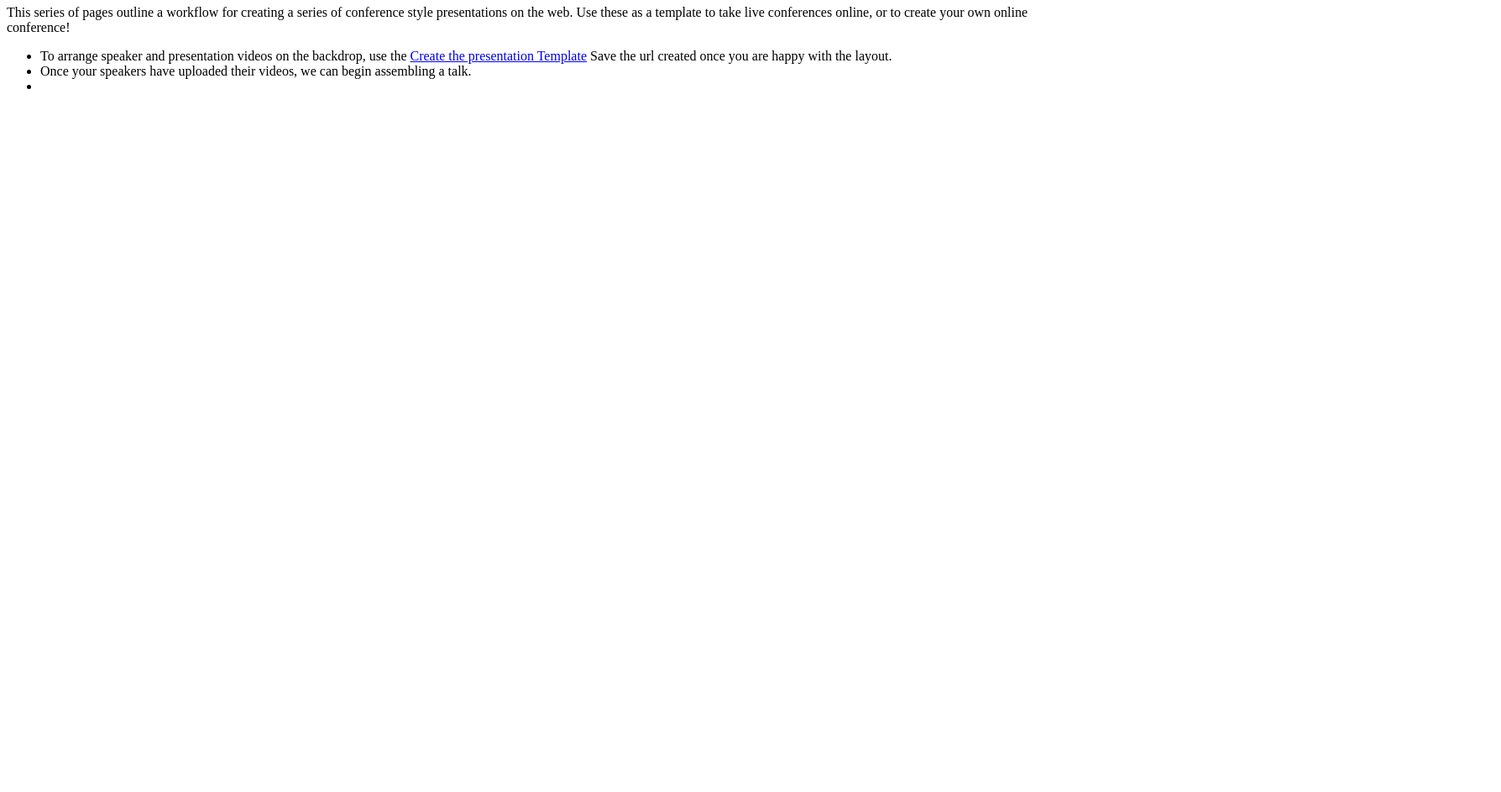
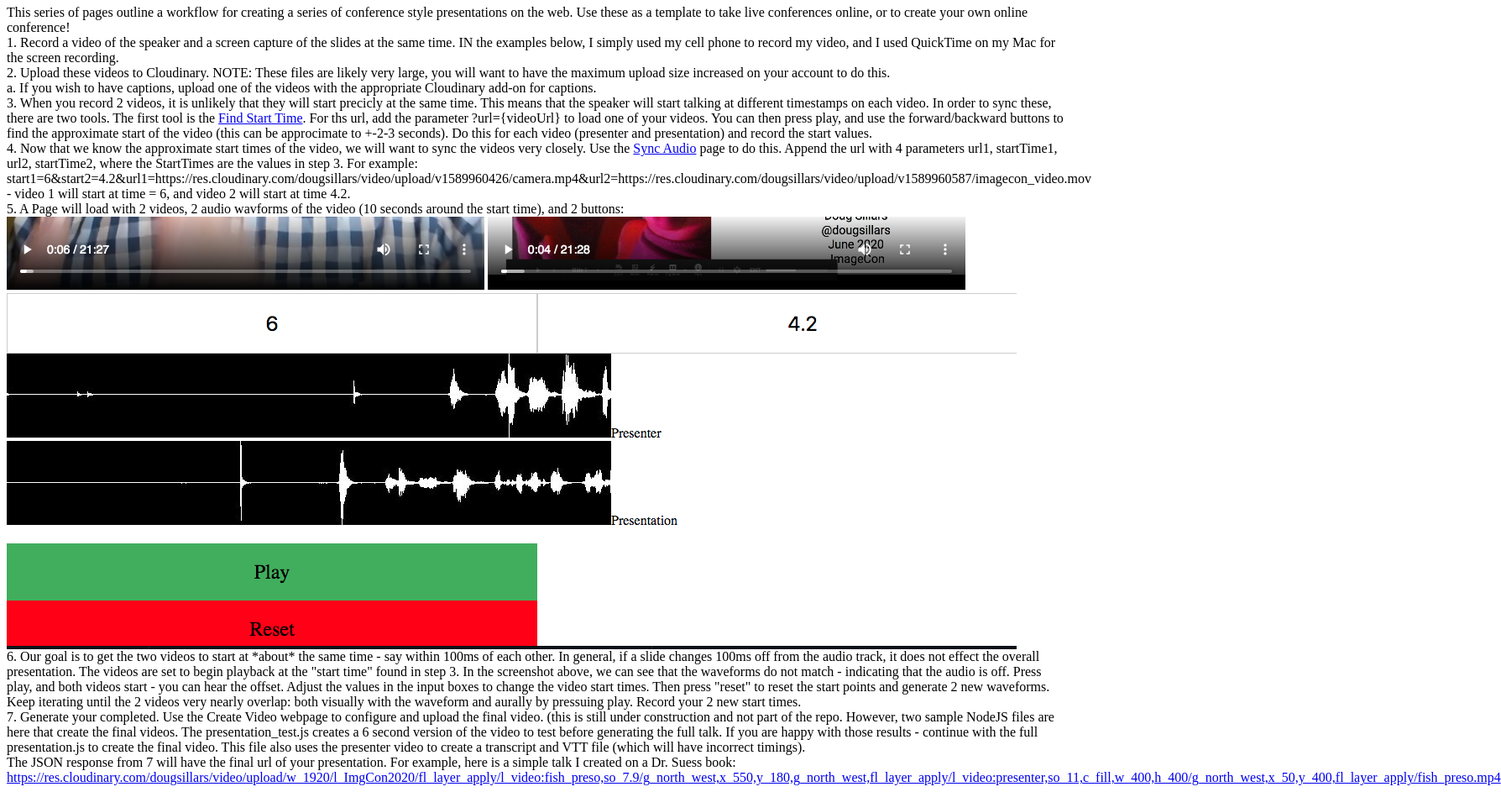
Before and after one commit to dougsillars/conferenceVideos, a website: page index.html in a window 1280 px wide. Shown: the part 60-1003 px from the top of the page at 84% size, 1788 px wide, since content can reach past the window. Before the commit the page ends 800 px from the top, so only its background shows below. Drawn offline with Linux system fonts and the light colour scheme.

Commit message:
index and images

```diff
--- a/index.html
+++ b/index.html
@@ -7,18 +7,36 @@
     <br />
 
     <div>
-      <ul>
-        <li>
-          To arrange speaker and presentation videos on the backdrop, use the
-          <a href="templateCreator.html">Create the presentation Template</a>
-          Save the url created once you are happy with the layout.
-        </li>
-        <li>
-          Once your speakers have uploaded their videos, we can begin assembling
-          a talk.
-        </li>
-        <li></li>
-      </ul>
+
+	<div> 1. Record a video of the speaker and a screen capture of the slides at the same time.  IN the examples below, I simply used my cell phone to record my video, and I used QuickTime on my Mac for the screen recording.
+    </div>
+	<div>
+	 2. Upload these videos to Cloudinary.  NOTE: These files are likely very large, you will want to have the maximum upload size increased on your account to do this.
+    </div>
+	<div>
+	  a. If you wish to have captions, upload one of the videos with the appropriate Cloudinary add-on for captions.
+  </div>
+<div>
+	 3. When you record 2 videos, it is unlikely that they will start precicly at the same time.  This means that the speaker will start talking at different timestamps on each video.  In order to sync these, there are two tools.  The first tool is the <a href = "startTime.html">Find Start Time</a>.  For ths url, add the parameter ?url={videoUrl} to load one of your videos.  You can then press play, and use the forward/backward buttons to find the approximate start of the video (this can be approcimate to +-2-3 seconds).  Do this for each video (presenter and presentation) and record the start values.
+     </div>
+ 	<div>
+	 4. Now that we know the approximate start times of the video, we will want to sync the videos very closely. Use the <a href = "syncTime.html">Sync Audio</a> page to do this. Append the url with 4 parameters url1, startTime1, url2, startTime2, where the StartTimes are the values in step 3.  For example: start1=6&start2=4.2&url1=https://res.cloudinary.com/dougsillars/video/upload/v1589960426/camera.mp4&url2=https://res.cloudinary.com/dougsillars/video/upload/v1589960587/imagecon_video.mov - video 1 will start at time = 6, and video 2 will start at time 4.2.
+     </div>
+ 	<div>
+	 5. A Page will load with 2 videos, 2 audio wavforms of the video (10 seconds around the start time), and 2 buttons:
+	 <img src = "syncTime.png">
+     </div>
+ 	<div>
+
+	 6. Our goal is to get the two videos to start at *about* the same time - say within 100ms of each other. In general, if a slide changes 100ms off from the audio track, it does not effect the overall presentation.  The videos are set to begin playback at the "start time" found in step 3.  In the screenshot above, we can see that the waveforms do not match - indicating that the audio is off.  Press play, and both videos start - you can hear the offset.  Adjust the values in the input boxes to change the video start times.  Then press "reset" to reset the start points and generate 2 new waveforms.  Keep iterating until the 2 videos very nearly overlap: both visually with the waveform and aurally by pressuing play.  Record your 2 new start times.
+    </div>
+	<div>
+
+	 7. Generate your completed. Use the Create Video webpage to configure and upload the final video. (this is still under construction and not part of the repo.  However, two sample NodeJS files are here that create the final videos.  The presentation_test.js creates a 6 second version of the video to test before generating the full talk.  If you are happy with those results - continue with the full presentation.js to create the final video.  This file also uses the presenter video to create a transcript and VTT file (which will have incorrect timings).
+    </div>
+	<div>
+	 The JSON response from 7 will have the final url of your presentation. For example, here is a simple talk I created on a Dr. Suess book:
+	 <a href = "https://res.cloudinary.com/dougsillars/video/upload/w_1920/l_ImgCon2020/fl_layer_apply/l_video:fish_preso,so_7.9/g_north_west,x_550,y_180,g_north_west,fl_layer_apply/l_video:presenter,so_11,c_fill,w_400,h_400/g_north_west,x_50,y_400,fl_layer_apply/fish_preso.mp4">https://res.cloudinary.com/dougsillars/video/upload/w_1920/l_ImgCon2020/fl_layer_apply/l_video:fish_preso,so_7.9/g_north_west,x_550,y_180,g_north_west,fl_layer_apply/l_video:presenter,so_11,c_fill,w_400,h_400/g_north_west,x_50,y_400,fl_layer_apply/fish_preso.mp4</a>
     </div>
   </body>
 </html>
```
Also changed, not shown: README.md.
